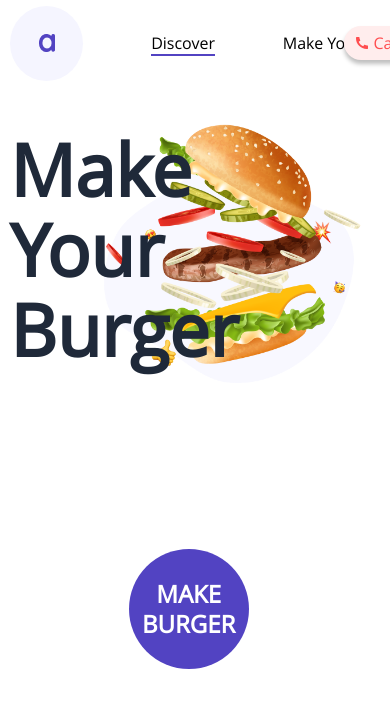
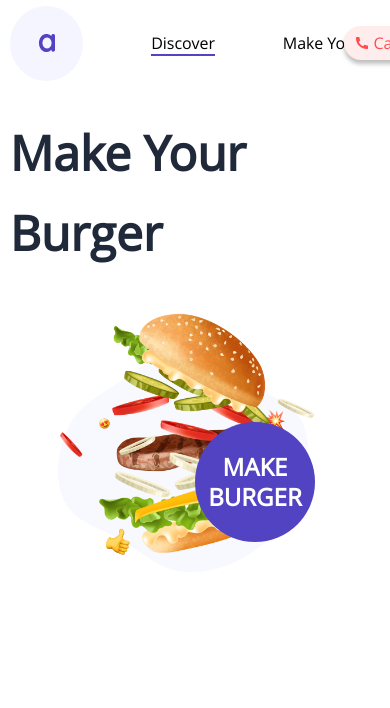
Before and after one commit to topi768/burger_make, a Vue app: page / in a window 390 px wide. Shown: the top 708 px of the page. Built offline with nearby package versions, Linux system fonts and the light colour scheme.

Commit message:
work with adaptive

```diff
--- a/src/components/MyHeader.vue
+++ b/src/components/MyHeader.vue
@@ -117,9 +117,7 @@ export default {
     width: 100px;
     transform: translateX(100%);
   }
-
   100% {
-
     width: 100%;
     transform: translateX(0px);
   }
@@ -137,7 +135,6 @@ export default {
 }
 
 .nav__item[data-checked=true]::after{
-
   content: "";
   display: block;
   left: 0;
--- a/src/pages/Discover.vue
+++ b/src/pages/Discover.vue
@@ -3,10 +3,11 @@
     <div class="flex-container">
         <h1 class="title">Make Your Burger</h1>
         <img class="main-img" src="@/assets/img/discover/mainImg.png" alt="">
-    </div>
         <button class="button" @click="$router.push('/makeBurger')" >
             <p>make burger</p>
         </button>
+    </div>
+
       <router-view/>
 
 </div>
@@ -49,26 +50,35 @@ export default {
     display: flex;
     justify-content: space-between;
     align-items: center;
+    flex-wrap: wrap;
     .main-img {
-        // flex-basis: 50%;
         width: 75%;
         max-width: 980px;
         max-height: 930px;
         z-index: 0;
-
     }
     .title {
         display: block;
         width: 1px;
         font-family: 'OpenSans Bold';
         font-style: normal;
-        // font-weight: 700;
-        font-size: 72px;
+
+        font-size: 4.5rem;
         line-height: 80px;
-        /* or 111% */
         color: $black;
         z-index: 1;
     }
+    @media(max-width: 992px){
+        flex-direction: column;
+        .title {
+            width: 100%;
+            font-size: 3rem;
+        }
+        .main-img{
+            position: relative;
+
+        }
+
     }
     .button {
         position: absolute;
@@ -90,13 +100,19 @@ export default {
         font-family: 'OpenSans Bold';
         font-style: normal;
         font-weight: 800;
-    font-size: 1.5em;
+        font-size: 1.5rem;
         line-height: 30px;
         text-transform: uppercase;
         transition: 0.3s;
-
         &:hover {
             transform: scale(1.5);
         }
+        @media(max-width: 992px) {
+            position: absolute;
+            top: 50%;
+            left: 50%;
         }
+    }
+}
+
 </style>
```
Lines whose indentation alone changed are shown as unchanged.
